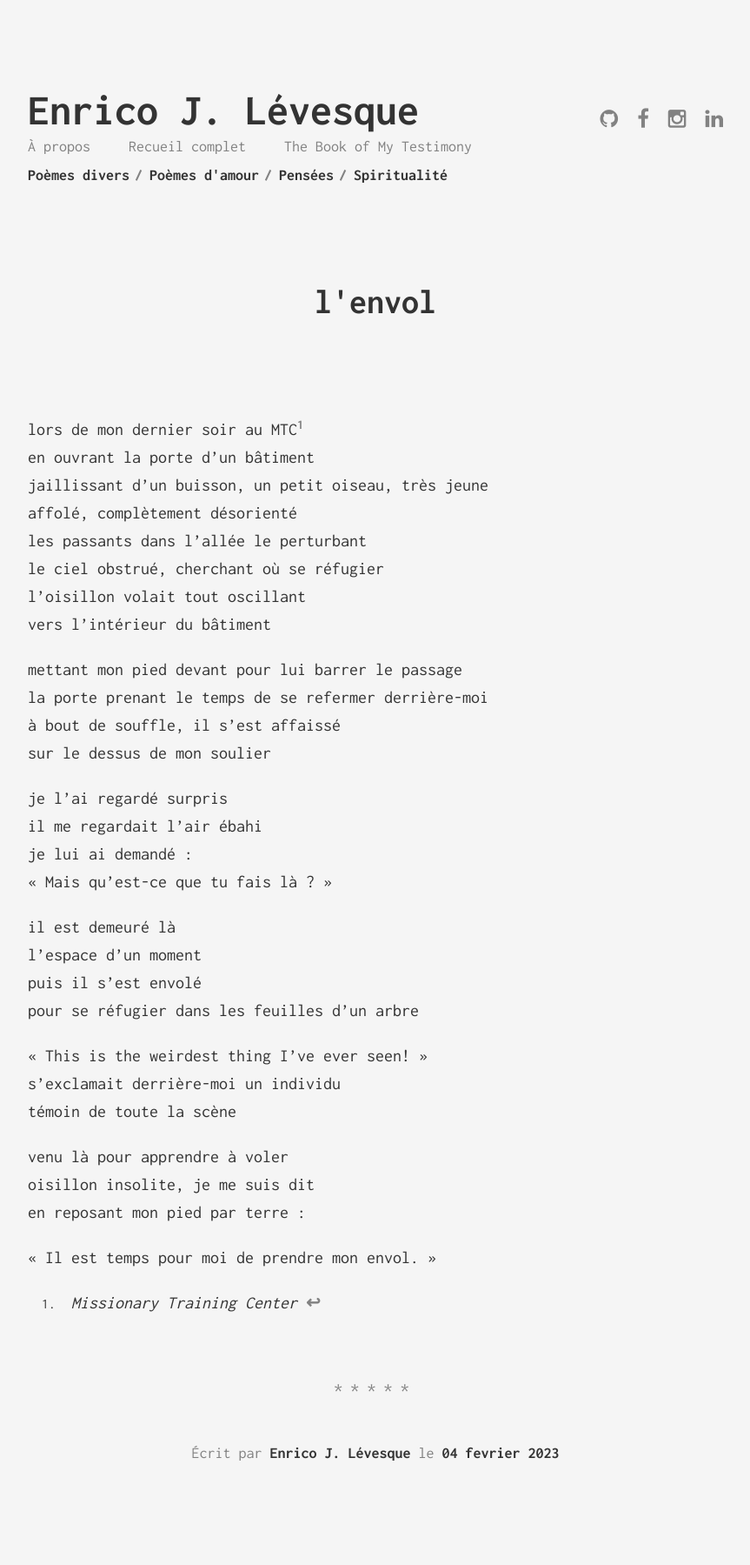
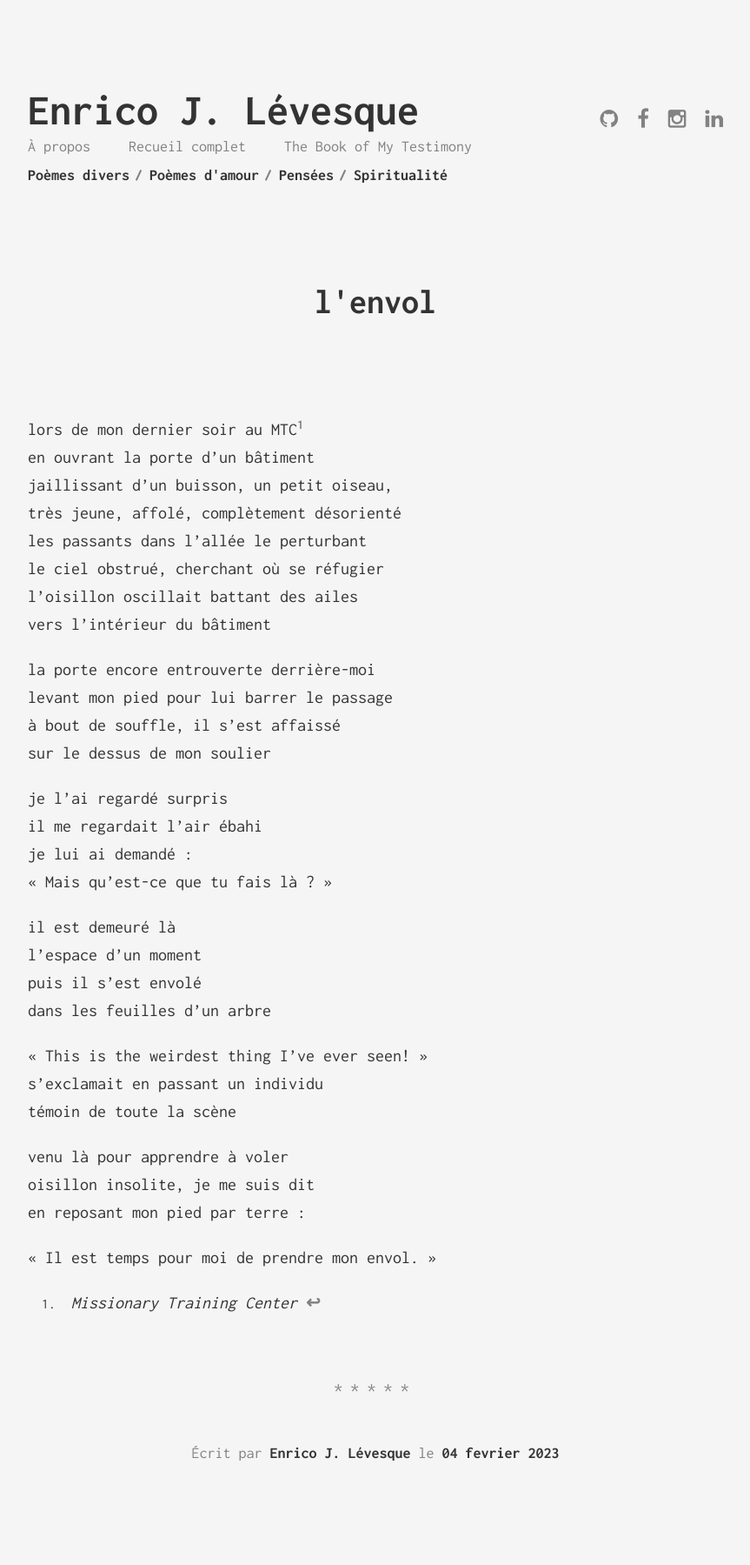
Before and after one commit to enricoJL/enricojl.github.io, a Jekyll site: the page built from _posts/2023-02-04-envol.md, in a window 1280 px wide. Shown: the whole page at 87% size, without its empty margins (208-1071 px from the left). Built offline with Jekyll 4.4.1, drawn with Linux system fonts in a browser that asks for light colours.

Commit message:
published

```diff
--- a/_posts/2023-02-04-envol.md
+++ b/_posts/2023-02-04-envol.md
@@ -8,15 +8,15 @@ published: true
 
 lors de mon dernier soir au MTC[^1]
 en ouvrant la porte d'un bâtiment
-jaillissant d’un buisson, un petit oiseau, très jeune
-affolé, complètement désorienté
+jaillissant d’un buisson, un petit oiseau,
+très jeune, affolé, complètement désorienté
 les passants dans l'allée le perturbant
 le ciel obstrué, cherchant où se réfugier
-l’oisillon volait tout oscillant
+l’oisillon oscillait battant des ailes
 vers l'intérieur du bâtiment
 
-mettant mon pied devant pour lui barrer le passage
-la porte prenant le temps de se refermer derrière-moi
+la porte encore entrouverte derrière-moi
+levant mon pied pour lui barrer le passage
 à bout de souffle, il s’est affaissé
 sur le dessus de mon soulier
 
@@ -28,10 +28,10 @@ je lui ai demandé :
 il est demeuré là
 l'espace d'un moment
 puis il s’est envolé
-pour se réfugier dans les feuilles d'un arbre
+dans les feuilles d'un arbre
 
 « This is the weirdest thing I’ve ever seen! »
-s'exclamait derrière-moi un individu
+s'exclamait en passant un individu
 témoin de toute la scène
 
 venu là pour apprendre à voler
```
